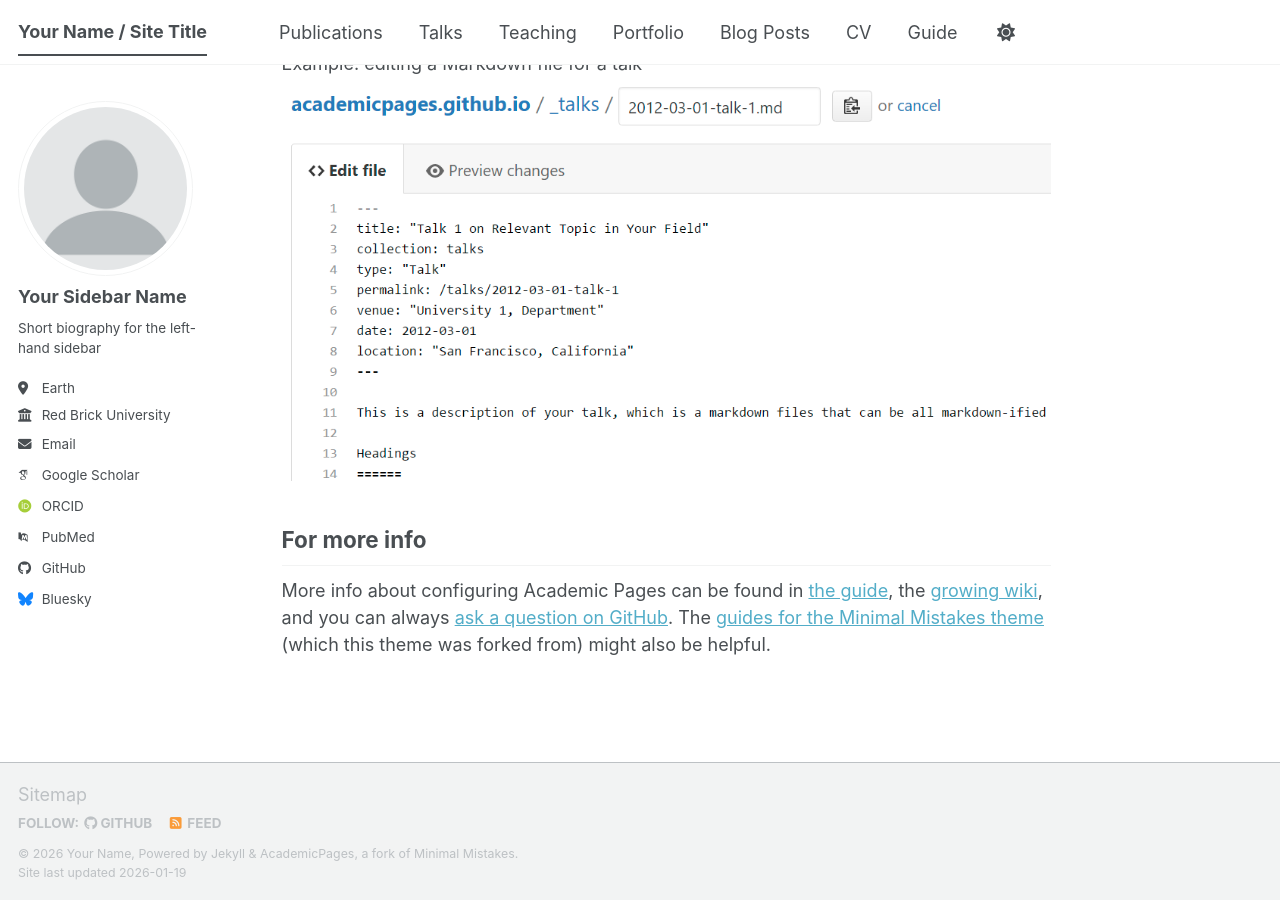
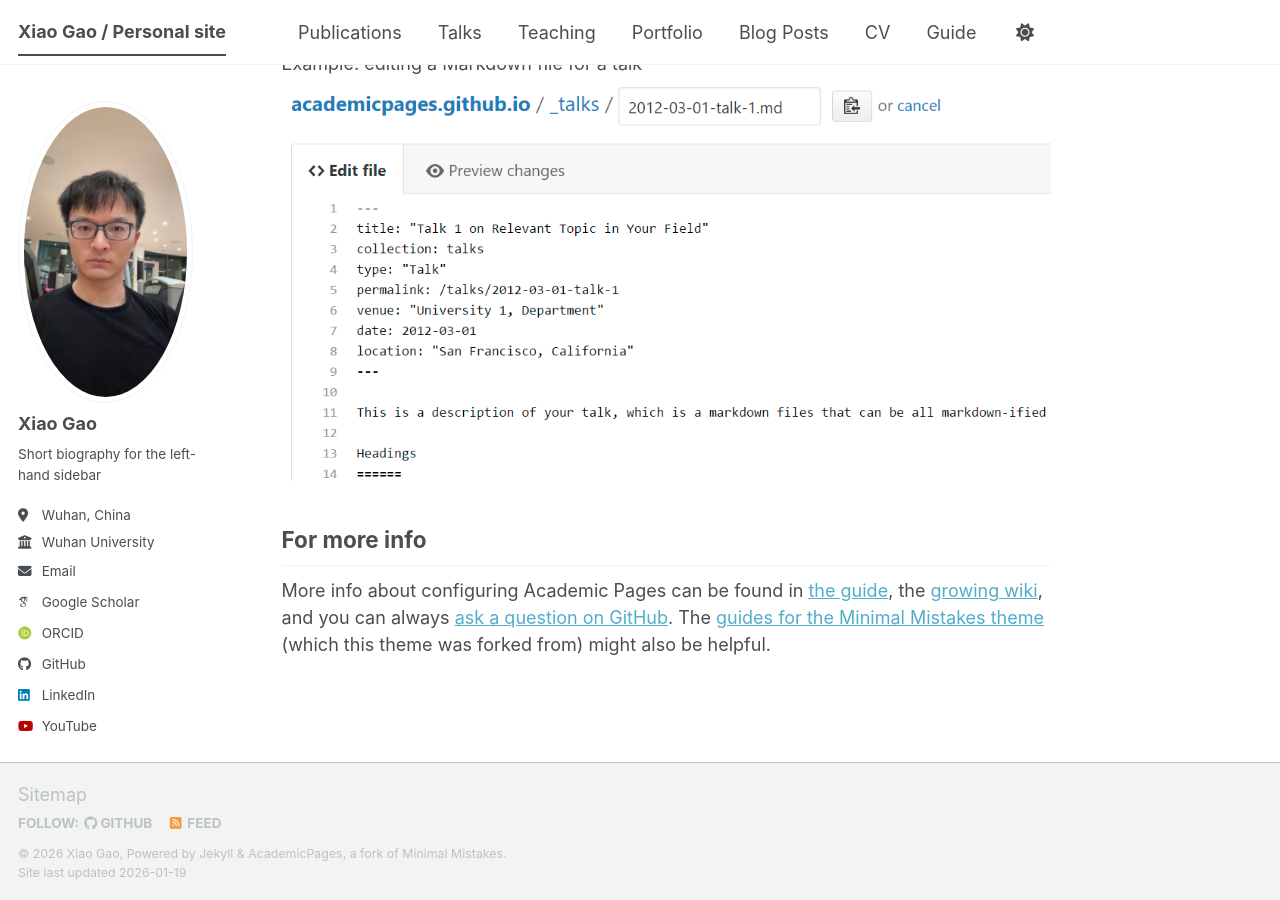
Before and after one commit to happygaoxiao/happygaoxiao.github.io, a Jekyll site: the page built from _pages/about.md, in a window 1280 px wide and 900 px high, scrolled down 2720 px. Built offline with Jekyll 4.4.1, drawn with Linux system fonts in a browser that asks for light colours; some web fonts are replaced; a script bundle is joined from its source files by our own code; library files that are not in the unit come from our copies.

```diff
--- a/_config.yml
+++ b/_config.yml
@@ -9,39 +9,39 @@
 # Basic Site Settings
 locale                   : "en-US"
 site_theme               : "default" # The available themes options are "default", "air", "sunrise", "mint", "dirt" and "contrast"
-title                    : "Your Name / Site Title"
+title                    : "Xiao Gao / Personal site"
 title_separator          : "-"
-name                     : &name "Your Name"
-description              : &description "Your Name's academic portfolio"   # Update this with a general description of your site, this is the default if not overridden by a page
-url                      : https://academicpages.github.io # The base hostname & protocol for your site e.g. "https://[your GitHub username].github.io",
+name                     : &name "Xiao Gao"
+description              : &description "Xiao Gao's academic portfolio"   # Update this with a general description of your site, this is the default if not overridden by a page
+url                      : https://happygaoxiao.github.io # The base hostname & protocol for your site e.g. "https://[your GitHub username].github.io",
                                                            # or if you already have some other page hosted on Github then use "https://[your GitHub username].github.io/[Your Repo Name]"
 baseurl                  : "" # the subpath of your site, e.g. "/blog"
-repository               : "academicpages/academicpages.github.io"
+repository               : "happygaoxiao/happygaoxiao.github.io"
 
 # Site Author - The following control what appear as part of the author content on the side bar.
 #               If a field is blank the icon and link will not appear, otherwise it will be shown.
 #               Additional customization can be done by editing /_includes/author-profile.html
 author:
   # Biographic information
-  avatar           : "profile.png"
-  name             : "Your Sidebar Name"
+  avatar           : "profile.jpg"
+  name             : "Xiao Gao"
   pronouns         : # example: "she/her"
   bio              : "Short biography for the left-hand sidebar"
-  location         : "Earth"
-  employer         : "Red Brick University"
+  location         : "Wuhan, China"
+  employer         : "Wuhan University"
   uri              : # URL
-  email            : "none@example.org"
+  email            : "xiaogao@whu.edu.cn; xiao.gao@epfl.ch"
 
   # Academic websites
   academia         : # URL
   arxiv            : # URL - Update with the correct link to your profile
-  googlescholar    : "https://scholar.google.com/citations?user=PS_CX0AAAAAJ"
+  googlescholar    : "https://scholar.google.com/citations?user=AzioDCYAAAAJ"
   inspire-hep      : # URL
   impactstory      : # URL
-  orcid            : "https://orcid.org/yourorcidurl"
+  orcid            : "https://orcid.org/0000-0002-1495-4724"
   semantic         : # URL
   ssrn             : # URL
-  pubmed           : "https://www.ncbi.nlm.nih.gov/pubmed/?term=john+snow"
+  # pubmed           : "https://www.ncbi.nlm.nih.gov/pubmed/?term=john+snow"
   researchgate     : # URL
   scopus           : # URL
   zotero           : # URL
@@ -51,13 +51,13 @@ author:
   bitbucket        : # Username - Update with your username on the site
   codepen          : # Username
   dribbble         : # Username
-  github           : "academicpages"
+  github           : "https://happygaoxiao.github.io/"
   kaggle           : # Username
   stackoverflow    : # User number or user number and name (i.e., use "1" or "1/jeff-atwood")
 
   # Social media
   artstation       : # Username
-  bluesky          : "bsky.app" # Replace this with you Bluesky username
+  # bluesky          : "bsky.app" # Replace this with you Bluesky username
   facebook         : # Username
   flickr           : # Username
   foursquare       : # Username
@@ -66,7 +66,7 @@ author:
   keybase          : # Username
   instagram        : # Username
   lastfm           : # Username
-  linkedin         : # Username
+  linkedin         : xiao-gao-b34b84258
   mastodon         : # URL
   medium           : # URL
   pinterest        : # Username
@@ -79,13 +79,13 @@ author:
   weibo            : # Username
   wikipedia        : # Username
   xing             : # Username
-  youtube          : # Username
+  youtube          :  xiaogao607
   zhihu            : # Username
 
 # Publication Category - The following the list of publication categories and their headings
 publication_category:
-  books:
-    title: 'Books'
+  # books:
+  #   title: 'Books'
   manuscripts:
     title: 'Journal Articles'
   conferences:
@@ -137,20 +137,20 @@ yandex_site_verification :
 
 
 # Social Sharing
-twitter:
-  username               : &twitter
-facebook:
-  username               :
-  app_id                 :
-  publisher              :
-og_image                 :  # Social media default site image
-og_description           :  # Social media default site image description
-# For specifying social profiles
-# - https://developers.google.com/structured-data/customize/social-profiles
-social:
-  type                   : # Person or Organization (defaults to Person)
-  name                   : # If the user or organization name differs from the site's name
-  links: # An array of links to social media profiles
+# twitter:
+#   username               : &twitter
+# facebook:
+#   username               :
+#   app_id                 :
+# #   publisher              :
+# og_image                 :  # Social media default site image
+# og_description           :  # Social media default site image description
+# # For specifying social profiles
+# # - https://developers.google.com/structured-data/customize/social-profiles
+# social:
+#   type                   : # Person or Organization (defaults to Person)
+#   name                   : # If the user or organization name differs from the site's name
+#   links: # An array of links to social media profiles
 
 
 # Analytics
```
Also changed, not shown: images/profile.jpg (added).
